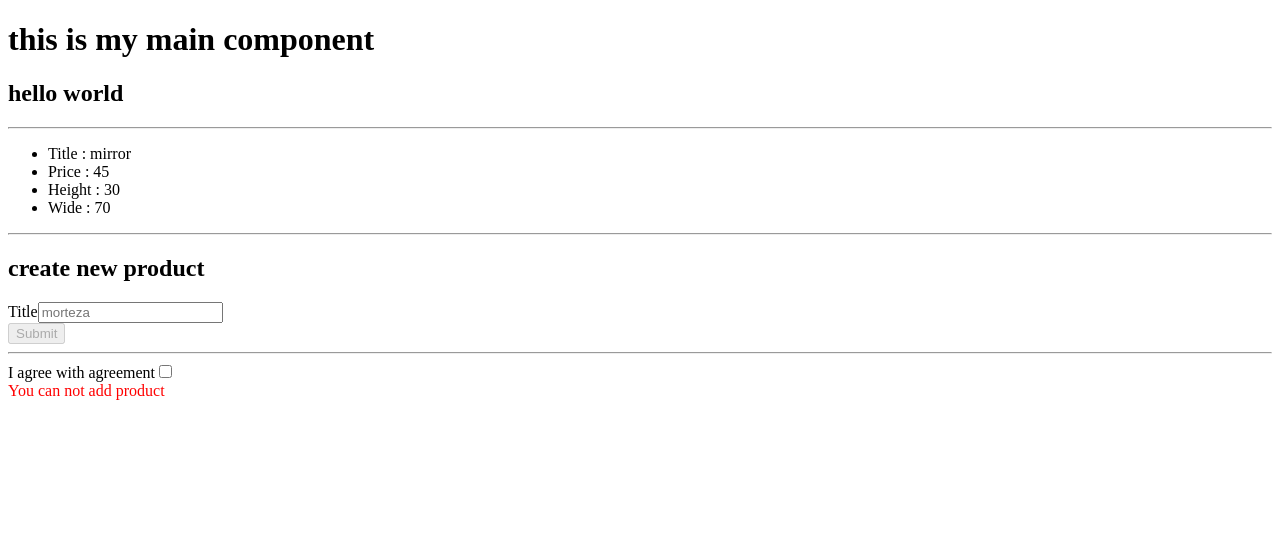
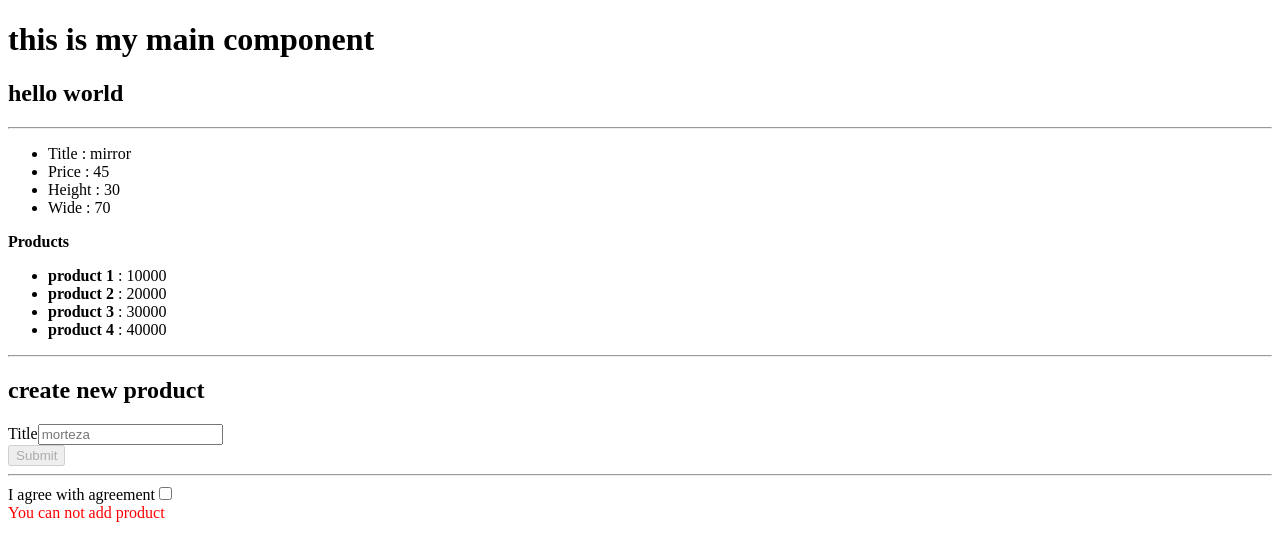
Before and after one commit to MortezaSoltanpour/AngularPlayGround, an Angular app: page / in a window 1280 px wide. Shown: the top 560 px of the page. Built offline with nearby package versions, Linux system fonts and the light colour scheme.

Commit message:
use ngFor

```diff
--- a/src/app/components/product-list/product-list.component.html
+++ b/src/app/components/product-list/product-list.component.html
@@ -4,3 +4,9 @@
   <li>Height : {{ myProduct.height }}</li>
   <li>Wide : {{ myProduct.wide }}</li>
 </ul>
+<strong>Products</strong>
+<ul>
+  <li *ngFor="let item of products">
+    <strong>{{ item.name }} </strong>: {{ item.price }}
+  </li>
+</ul>
--- a/src/app/components/product-list/product-list.component.ts
+++ b/src/app/components/product-list/product-list.component.ts
@@ -1,8 +1,9 @@
+import { NgFor } from '@angular/common';
 import { Component } from '@angular/core';
 
 @Component({
   selector: 'app-product-list',
-  imports: [],
+  imports: [NgFor],
   templateUrl: './product-list.component.html',
   styleUrl: './product-list.component.css',
 })
@@ -13,4 +14,23 @@ export class ProductListComponent {
     height: 30,
     wide: 70,
   };
+
+  products = [
+    {
+      name: 'product 1',
+      price: 10000,
+    },
+    {
+      name: 'product 2',
+      price: 20000,
+    },
+    {
+      name: 'product 3',
+      price: 30000,
+    },
+    {
+      name: 'product 4',
+      price: 40000,
+    },
+  ];
 }
```
